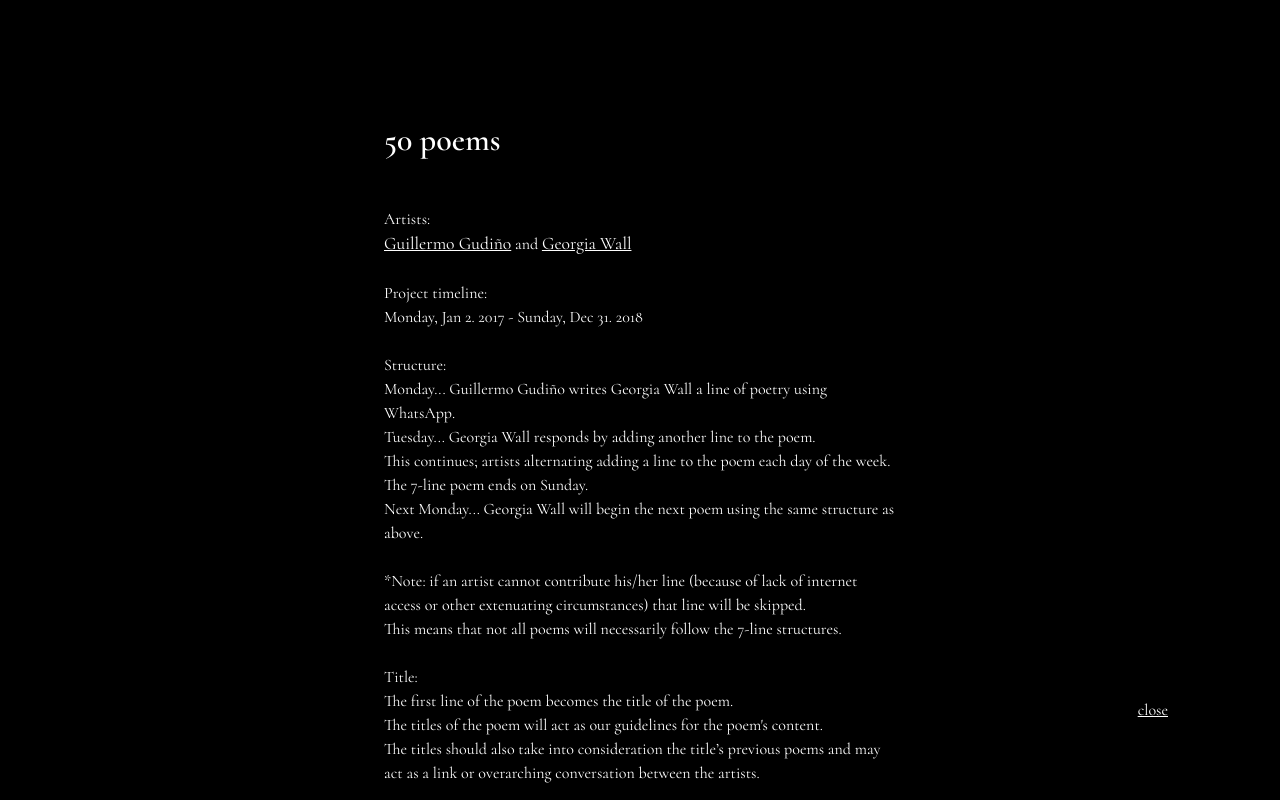
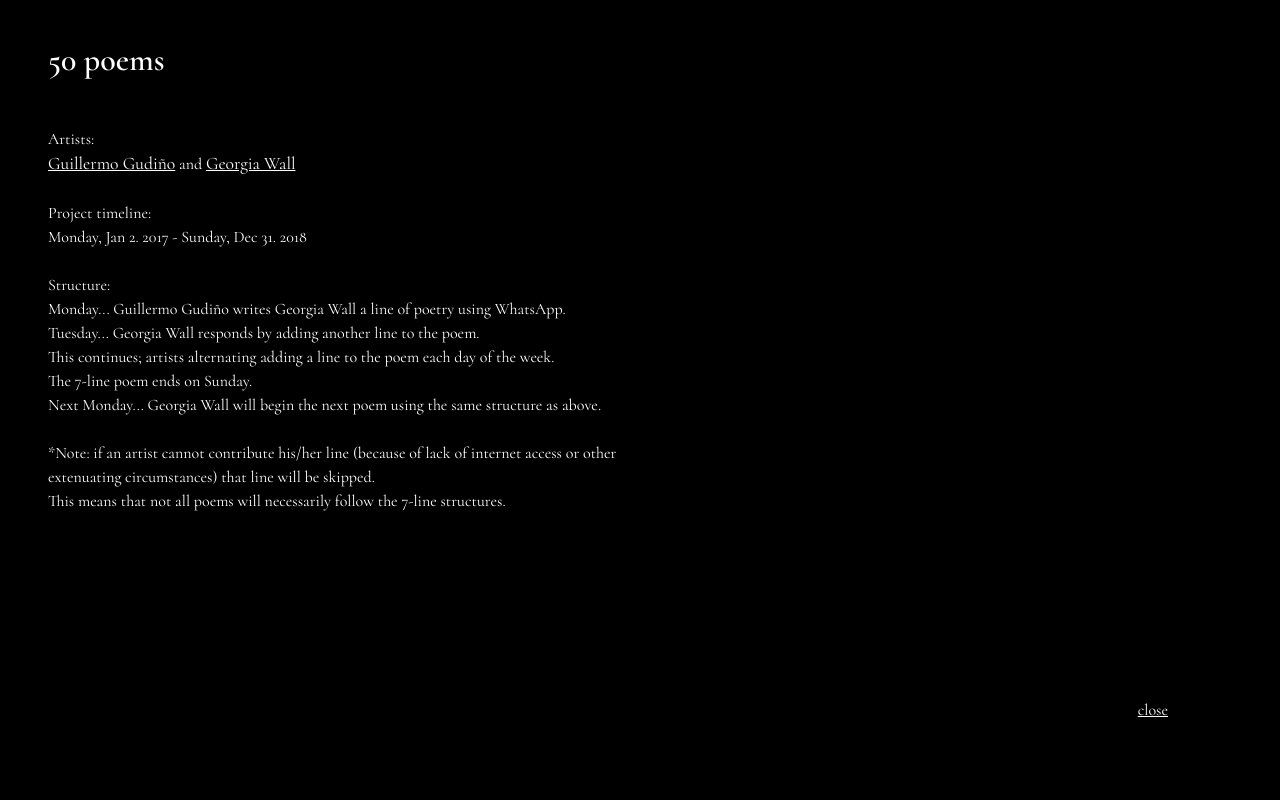
Before and after one commit to Musuauer/random_poems, a React (Create React App) app: page / in a window 1280 px wide. Both pictures are taken after a click on the element "info". Built offline with nearby package versions, Linux system fonts and the light colour scheme.

Commit message:
change modal width, disble text select, disable modal pointer

```diff
--- a/src/App.css
+++ b/src/App.css
@@ -6,6 +6,7 @@
   margin: 0;
   padding: 0;
 }
+
 .App{
   position: relative;
   width: 80%;
@@ -16,6 +17,9 @@
   justify-content: space-between;
   align-items: center;
   cursor: pointer;
+}
+.poem, .info-button{
+  user-select: none;
 }
 .one-poem{
   margin-top: 15vh;
@@ -56,11 +60,12 @@ p{
   padding-bottom: 3rem;
   z-index: 9;
   overflow: scroll;
+  cursor: auto;
 }
 .modal-content{
-  width: 40%;
-  margin:  0 auto;
-  margin-top: 15vh;
+  width: 50%;
+  margin:  0 3rem;
+  margin-top: 5vh;
 }
 .white{
   color: white;
--- a/src/InfoWindow.js
+++ b/src/InfoWindow.js
@@ -39,15 +39,6 @@ export default function InfoWindow (props) {
         This means that not all poems will necessarily follow the 7-line structures.
           <br />
           <br />
-
-        Title:
-          <br />
-        The first line of the poem becomes the title of the poem.
-          <br />
-        The titles of the poem will act as our guidelines for the poem's content.
-          <br />
-        The titles should also take into consideration the title’s previous poems and may act as a link or overarching conversation between the artists.
-          <br />
         </p>
       </div>
       <div
```
